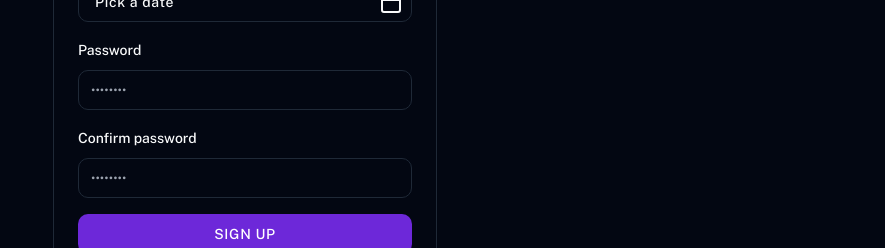
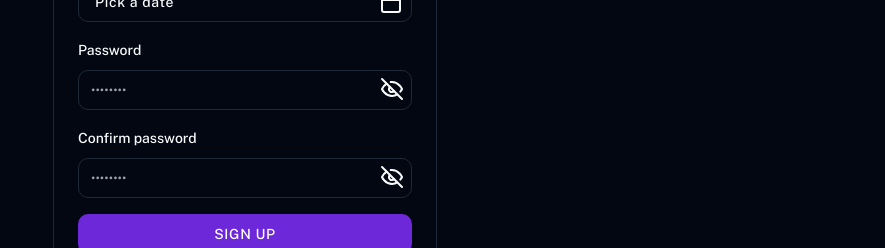
Before and after one commit to breakthrough001/support-me-course, a Next.js app: page /sign-up in a window 1280 px wide. Shown: the part 485-733 px from the top of the page, without its empty margins (395-1280 px from the left). Built offline with nearby package versions, Linux system fonts and the light colour scheme.

Commit message:
lesson complete

```diff
--- a/app/(logged-out)/login/page.tsx
+++ b/app/(logged-out)/login/page.tsx
@@ -18,6 +18,7 @@ import {
   FormMessage,
 } from "@/components/ui/form";
 import { Input } from "@/components/ui/input";
+import { PasswordInput } from "@/components/ui/password-input";
 import { zodResolver } from "@hookform/resolvers/zod";
 import { PersonStanding } from "lucide-react";
 import Link from "next/link";
@@ -78,11 +79,7 @@ export default function LoginPage() {
                   <FormItem>
                     <FormLabel>Password</FormLabel>
                     <FormControl>
-                      <Input
-                        type="password"
-                        placeholder="Password"
-                        {...field}
-                      />
+                      <PasswordInput placeholder="••••••••" {...field} />
                     </FormControl>
                     <FormMessage />
                   </FormItem>
--- a/app/(logged-out)/sign-up/page.tsx
+++ b/app/(logged-out)/sign-up/page.tsx
@@ -19,6 +19,7 @@ import {
   FormMessage,
 } from "@/components/ui/form";
 import { Input } from "@/components/ui/input";
+import { PasswordInput } from "@/components/ui/password-input";
 import {
   Popover,
   PopoverContent,
@@ -240,11 +241,7 @@ export default function SignupPage() {
                   <FormItem>
                     <FormLabel>Password</FormLabel>
                     <FormControl>
-                      <Input
-                        placeholder="••••••••"
-                        type="password"
-                        {...field}
-                      />
+                      <PasswordInput placeholder="••••••••" {...field} />
                     </FormControl>
                     <FormMessage />
                   </FormItem>
@@ -257,11 +254,7 @@ export default function SignupPage() {
                   <FormItem>
                     <FormLabel>Confirm password</FormLabel>
                     <FormControl>
-                      <Input
-                        placeholder="••••••••"
-                        type="password"
-                        {...field}
-                      />
+                      <PasswordInput placeholder="••••••••" {...field} />
                     </FormControl>
                     <FormMessage />
                   </FormItem>
--- a/components/ui/password-input.tsx
+++ b/components/ui/password-input.tsx
@@ -1,25 +1,36 @@
+"ues client";
+
 import * as React from "react";
 
 import { cn } from "@/lib/utils";
+import { Input } from "./input";
+import { EyeIcon, EyeOff } from "lucide-react";
 
-export interface InputProps
+export interface PasswordInputProps
   extends React.InputHTMLAttributes<HTMLInputElement> {}
 
-const Input = React.forwardRef<HTMLInputElement, InputProps>(
+const PasswordInput = React.forwardRef<HTMLInputElement, PasswordInputProps>(
   ({ className, type, ...props }, ref) => {
+    const [showPassword, setShowpassword] = React.useState(false);
     return (
-      <input
-        type={type}
-        className={cn(
-          "flex h-10 w-full rounded-md border border-input bg-background px-3 py-2 text-sm ring-offset-background file:border-0 file:bg-transparent file:text-sm file:font-medium placeholder:text-muted-foreground focus-visible:outline-none focus-visible:ring-2 focus-visible:ring-ring focus-visible:ring-offset-2 disabled:cursor-not-allowed disabled:opacity-50",
-          className
-        )}
-        ref={ref}
-        {...props}
-      />
+      <div className="relative">
+        <Input
+          type={showPassword ? "text" : "password"}
+          {...props}
+          ref={ref}
+          className={cn("pr-10", className)}
+        />
+        <span className="absolute top-[7px] right-2 cursor-pointer select-none">
+          {showPassword ? (
+            <EyeIcon onClick={() => setShowpassword(false)} />
+          ) : (
+            <EyeOff onClick={() => setShowpassword(true)} />
+          )}
+        </span>
+      </div>
     );
   }
 );
-Input.displayName = "Input";
+PasswordInput.displayName = "PasswordInput";
 
-export { Input };
+export { PasswordInput };
```
